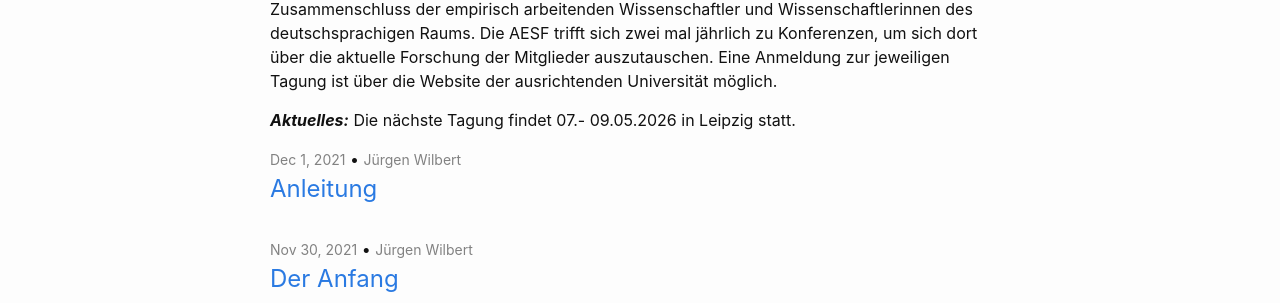
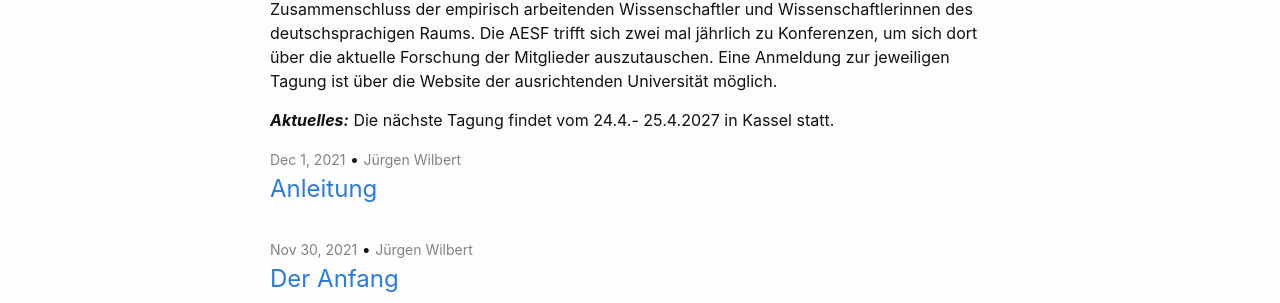
Before and after one commit to jazznbass/aesf_homepage, a Jekyll site: the page built from index.md, in a window 1280 px wide. Shown: the part 143-446 px from the top of the page. Built offline with Jekyll 4.4.1, drawn with Linux system fonts in a browser that asks for light colours.

Commit message:
Revise conference details in index.md
Updated the date and location for the upcoming conference.

```diff
--- a/index.md
+++ b/index.md
@@ -6,4 +6,4 @@ Willkommen auf der Internetseite der Arbeitsgemeinschaft Empirische Sonderpädag
 Die Arbeitsgruppe Empirische Sonderpädagogische Forschung (AESF) ist ein Zusammenschluss der empirisch arbeitenden Wissenschaftler und Wissenschaftlerinnen des deutschsprachigen Raums. Die AESF trifft sich zwei mal jährlich zu Konferenzen, um sich dort über die aktuelle Forschung der Mitglieder auszutauschen. Eine Anmeldung zur jeweiligen Tagung ist über die Website der ausrichtenden Universität möglich.
 
 ***Aktuelles:***
-Die nächste Tagung findet 07.- 09.05.2026 in Leipzig statt.
+Die nächste Tagung findet vom 24.4.- 25.4.2027 in Kassel statt.
```
